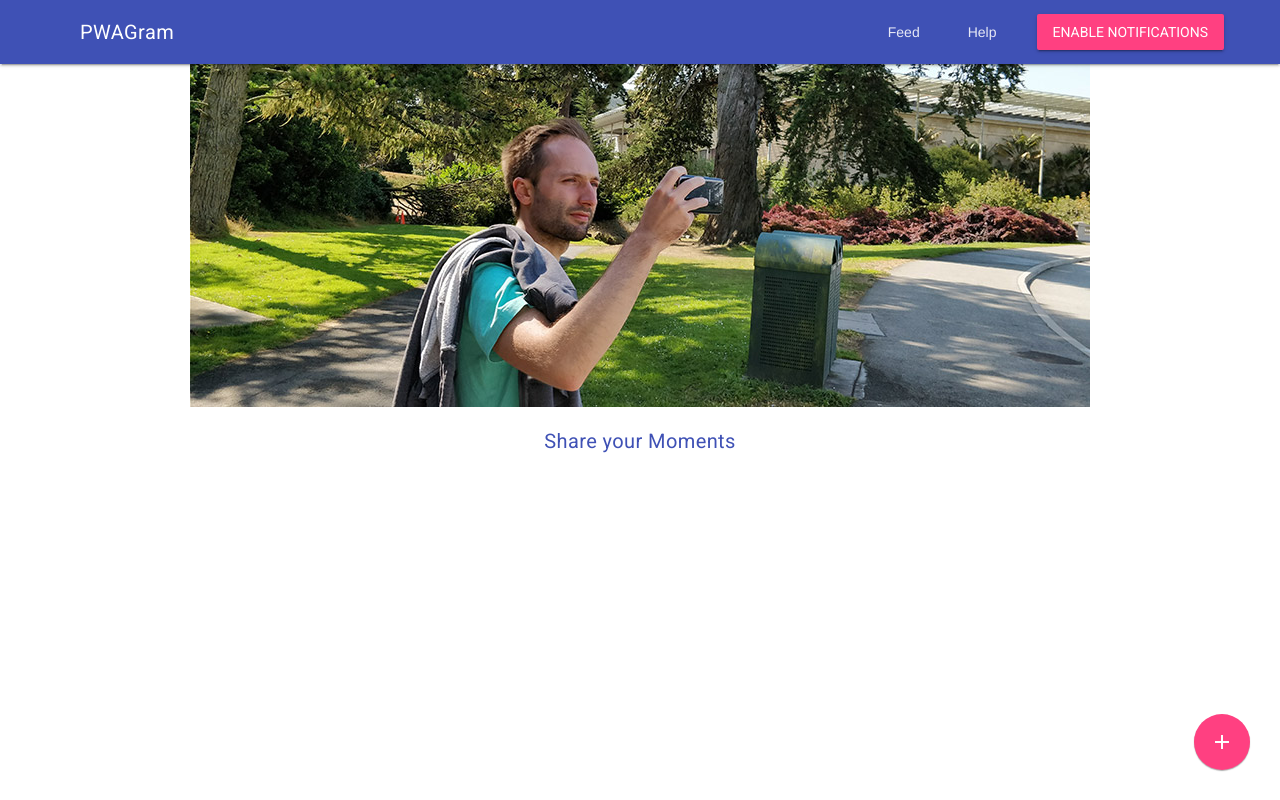
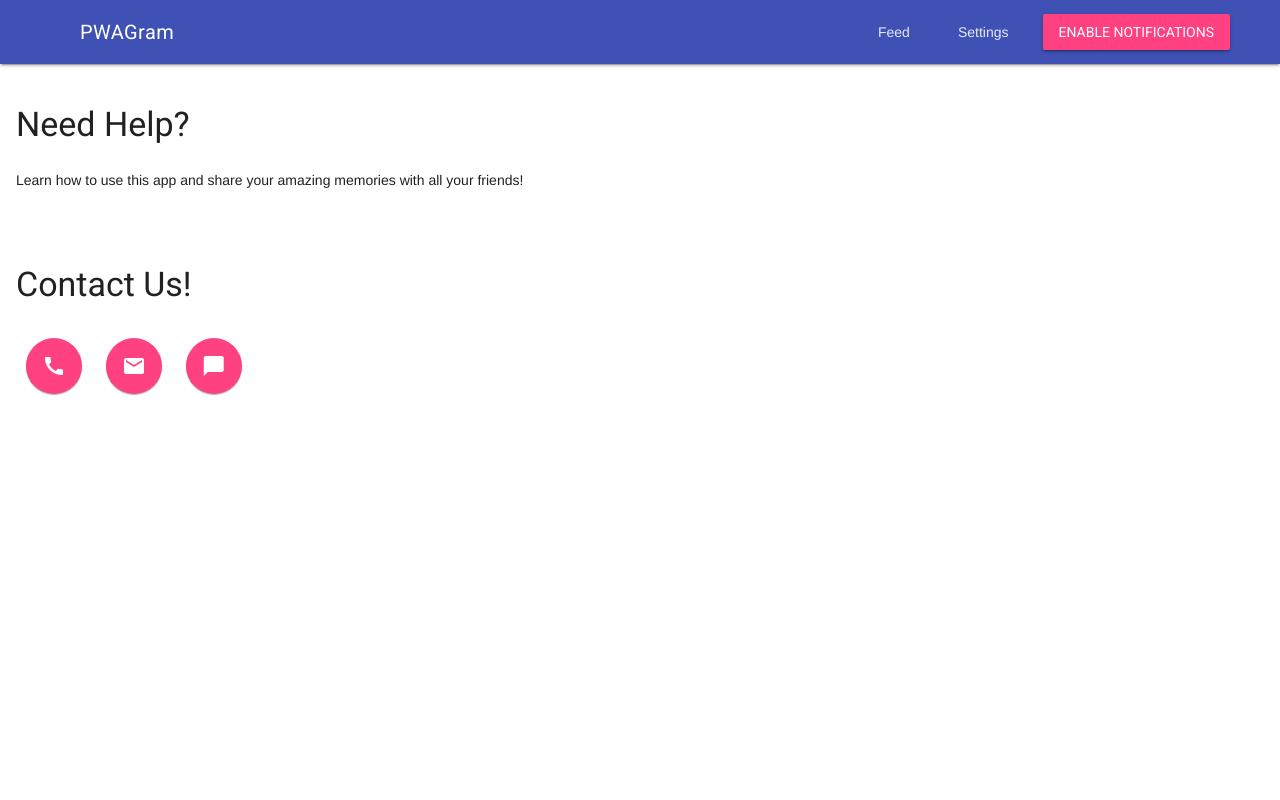
Before and after one commit to TGRBTRFLY/PWAGram, a plain HTML site: page public/help/index.html in a window 1280 px wide. Drawn offline with nearby package versions, Linux system fonts and the light colour scheme; no server answers.

Commit message:
61.c Adjusting the Course Project - Cashing

```diff
--- a/public/help/index.html
+++ b/public/help/index.html
@@ -5,13 +5,12 @@
     <meta content="width=device-width, user-scalable=no, initial-scale=1.0, maximum-scale=1.0, minimum-scale=1.0"
           name="viewport">
     <meta content="ie=edge" http-equiv="X-UA-Compatible">
-    <title>PWAGram</title>
+    <title>Help</title>
     <link href="https://fonts.googleapis.com/css?family=Roboto:400,700" rel="stylesheet">
     <link href="https://fonts.googleapis.com/icon?family=Material+Icons" rel="stylesheet">
     <link href="https://cdnjs.cloudflare.com/ajax/libs/material-design-lite/1.3.0/material.indigo-pink.min.css"
           rel="stylesheet">
-    <link href="/src/css/app.css" rel="stylesheet">
-    <link href="/src/css/feed.css" rel="stylesheet">
+    <link href="/src/css/help.css" rel="stylesheet">
     <link href="/manifest.json" rel="manifest">
     <meta content="yes" name="apple-mobile-web-app-capable">
     <meta content="black" name="apple-mobile-web-app-status-bar-style">
@@ -42,7 +41,7 @@
                 <!-- Navigation. We hide it in small screens. -->
                 <nav class="mdl-navigation mdl-layout--large-screen-only">
                     <a class="mdl-navigation__link" href="/">Feed</a>
-                    <a class="mdl-navigation__link" href="/help">Help</a>
+                    <a class="mdl-navigation__link" href="/settings">Settings</a>
                     <div class="drawer-option">
                         <button class="enable-notifications mdl-button mdl-js-button mdl-button--raised mdl-button--colored mdl-color--accent">
                             Enable Notifications
@@ -64,57 +63,35 @@
             </nav>
         </div>
         <main class="mdl-layout__content mat-typography">
-            <div id="create-post">
-                <form>
-                    <div class="input-section mdl-textfield mdl-js-textfield mdl-textfield--floating-label">
-                        <input class="mdl-textfield__input" id="title" type="text">
-                        <label class="mdl-textfield__label" for="title" name="title">Title</label>
-                    </div>
-                    <div class="input-section mdl-textfield mdl-js-textfield mdl-textfield--floating-label"
-                         id="manual-location">
-                        <input class="mdl-textfield__input" id="location" type="text">
-                        <label class="mdl-textfield__label" for="location" name="location">Location</label>
-                    </div>
-                    <br>
+            <div class="mdl-grid">
+                <div class="mdl-cell mdl-cell--12-col text-center">
+                    <h3>Need Help?</h3>
+                    <p>Learn how to use this app and share your amazing memories with all your friends!</p>
+                </div>
+            </div>
+            <div class="mdl-grid">
+                <div class="mdl-cell mdl-cell--12-col text-center">
+                    <h3>Contact Us!</h3>
                     <div>
-                        <button class="mdl-button mdl-js-button mdl-button--raised mdl-button--colored mdl-color--accent"
-                                id="post-btn" type="submit">Post!
+                        <button class="mdl-button mdl-js-button mdl-button--fab mdl-button--colored">
+                            <i class="material-icons">call</i>
+                        </button>
+                        <button class="mdl-button mdl-js-button mdl-button--fab mdl-button--colored">
+                            <i class="material-icons">email</i>
+                        </button>
+                        <button class="mdl-button mdl-js-button mdl-button--fab mdl-button--colored">
+                            <i class="material-icons">chat_bubble</i>
                         </button>
                     </div>
-                    <br>
-                    <div>
-                        <button class="mdl-button mdl-js-button mdl-button--fab" id="close-create-post-modal-btn"
-                                type="button">
-                            <i class="material-icons">close</i>
-                        </button>
-                    </div>
-                </form>
-            </div>
-            <img alt="Explore the City"
-                 class="main-image"
-                 src="/src/images/main-image.jpg">
-            <div class="page-content">
-                <h5 class="text-center mdl-color-text--primary">Share your Moments</h5>
-                <div id="shared-moments"></div>
-            </div>
-            <div class="floating-button">
-                <button class="mdl-button mdl-js-button mdl-button--fab mdl-button--colored"
-                        id="share-image-button">
-                    <i class="material-icons">add</i>
-                </button>
-            </div>
-            <div aria-atomic="true" aria-live="assertive" aria-relevant="text" class="mdl-snackbar mdl-js-snackbar"
-                 id="confirmation-toast">
-                <div class="mdl-snackbar__text"></div>
-                <button class="mdl-snackbar__action" type="button"></button>
+                </div>
             </div>
         </main>
     </div>
 </div>
+
 <script defer src="/src/js/material.min.js"></script>
 <script src="/src/js/promise.js"></script>
 <script src="/src/js/fetch.js"></script>
 <script src="/src/js/app.js"></script>
-<script src="/src/js/feed.js"></script>
 </body>
 </html>
```
Also changed, not shown: public/index.html (+2 -2 lines).
